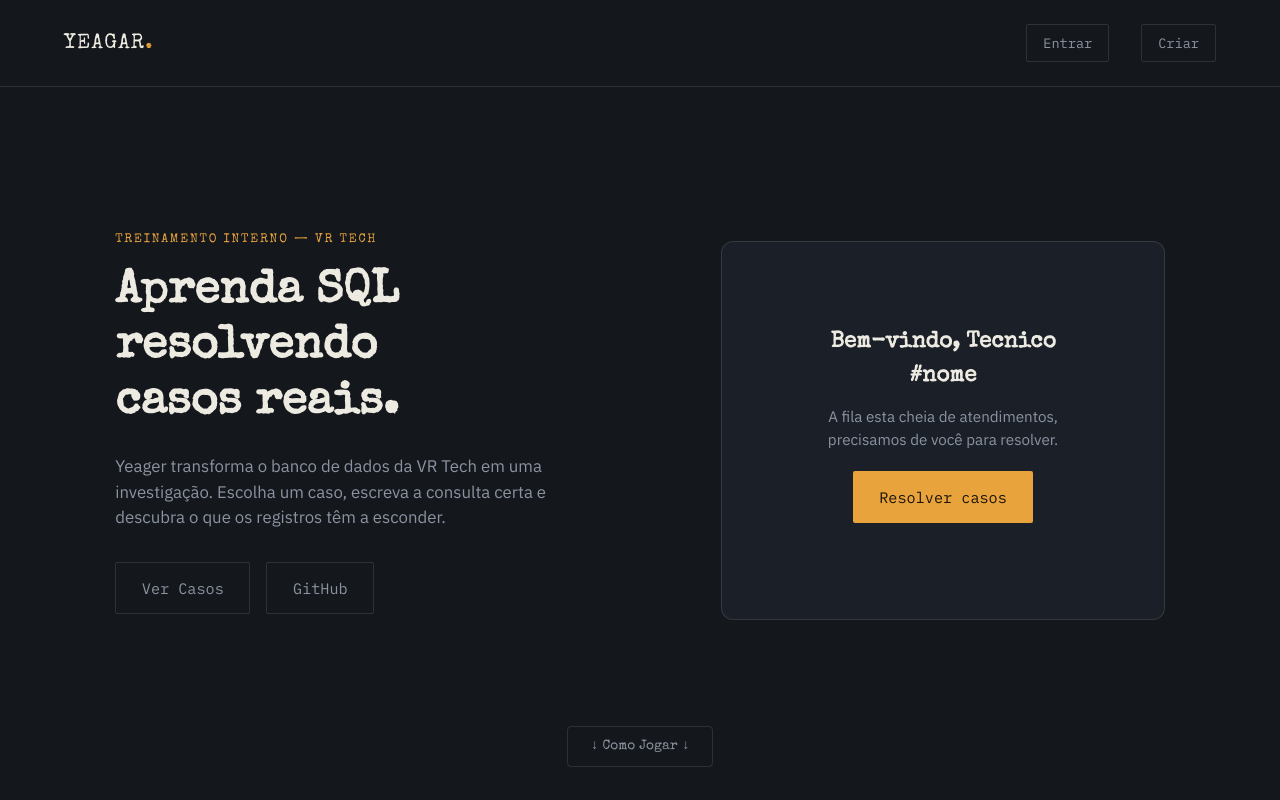
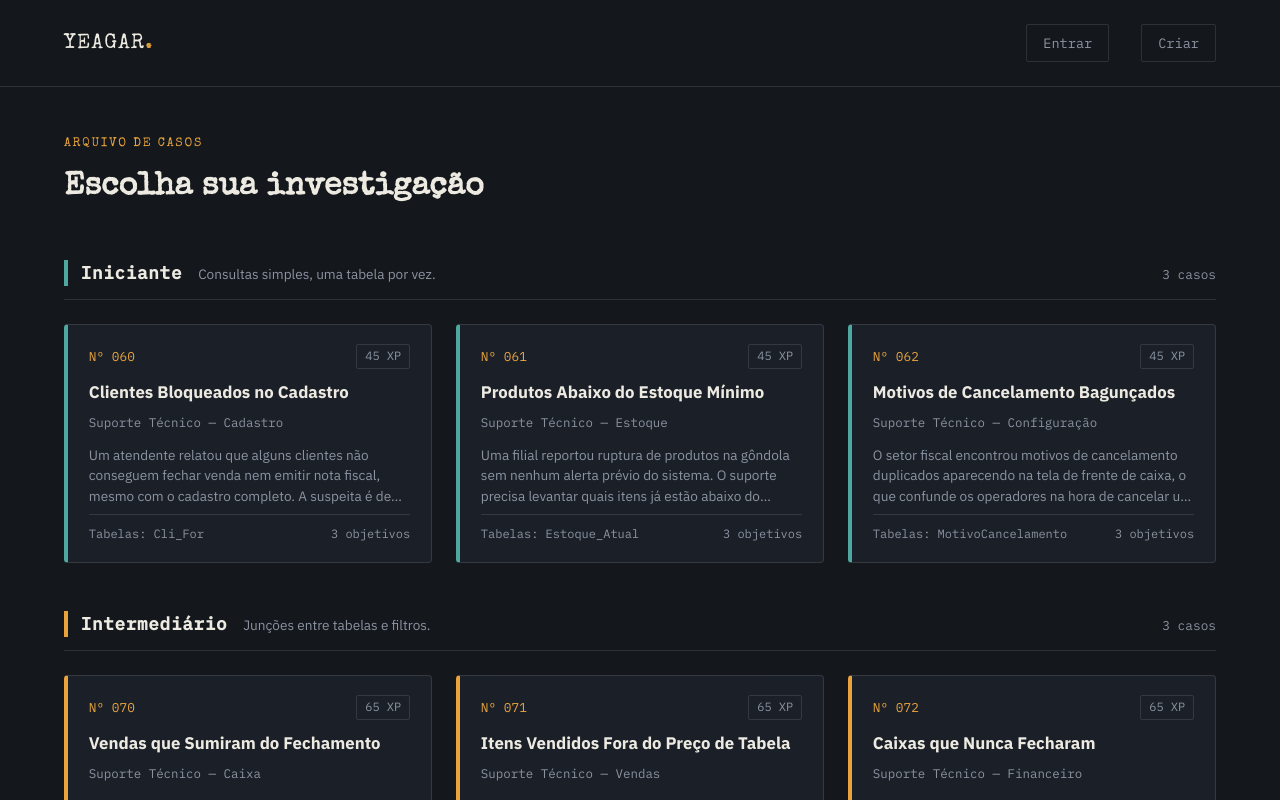
Before and after one commit to jonasPereira533/project-yeager, a Vue app: page /cases in a window 1280 px wide. Shown: the top 800 px of the page. Built offline with nearby package versions, Linux system fonts and the light colour scheme.

Commit message:
Add: crate routers for main-page.vue and case-page.vue

```diff
--- a/package.json
+++ b/package.json
@@ -17,7 +17,8 @@
     "@lezer/highlight": "^1.2.3",
     "codemirror": "^6.0.2",
     "sql.js": "^1.14.2",
-    "vue": "^3.5.41"
+    "vue": "^3.5.41",
+    "vue-router": "^5.3.1"
   },
   "devDependencies": {
     "@types/node": "^24.13.3",
--- a/src/App.vue
+++ b/src/App.vue
@@ -22,6 +22,5 @@ function onSelectCase(caseId: string) {
 </script>
 
 <template>
-  <home-page v-if="currentView === 'home'" @go-to-cases="goToCases"></home-page>
-  <cases-page v-else @go-home="goHome" @select-case="onSelectCase"></cases-page>
+  <router-view/>
 </template>
--- a/src/components/main-page-components/hero.vue
+++ b/src/components/main-page-components/hero.vue
@@ -1,7 +1,11 @@
 <script setup lang="ts">
-const emit = defineEmits<{
-  "go-to-cases": [];
-}>();
+import {useRouter} from "vue-router";
+
+const router = useRouter();
+
+const goToCases = () => {
+  router.push({name: "case-page"});
+}
 </script>
 
 <template>
@@ -11,7 +15,7 @@ const emit = defineEmits<{
       <h1>Aprenda SQL<br>resolvendo casos reais.</h1>
       <p>Yeager transforma o banco de dados da VR Tech em uma investigação. Escolha um caso, escreva a consulta certa e descubra o que os registros têm a esconder.</p>
       <div class="cta-row">
-        <a href="#" class="btn btn-ghost" @click.prevent="emit('go-to-cases')">Ver Casos</a>
+        <a href="#" class="btn btn-ghost" @click="goToCases()">Ver Casos</a>
 
         <a href="https://github.com/jonasPereira533/project-yeager" target="_blank" class="btn btn-ghost">GitHub</a>
       </div>
@@ -22,7 +26,7 @@ const emit = defineEmits<{
       <i class="ti ti-hat-cowboy card-icon" aria-hidden="true"></i>
       <h2>Bem-vindo, Tecnico #nome </h2>
       <p>A fila esta cheia de atendimentos, precisamos de você para resolver.</p>
-      <a href="#" class="btn btn-primary" @click.prevent="emit('go-to-cases')">Resolver casos</a>
+      <a href="#" class="btn btn-primary" @click="goToCases()">Resolver casos</a>
     </div>
   </section>
 
--- a/src/components/shared-components/main-header.vue
+++ b/src/components/shared-components/main-header.vue
@@ -1,12 +1,16 @@
 <script setup lang="ts">
-const emit = defineEmits<{
-  "go-home": [];
-}>();
+import {useRouter} from "vue-router";
+
+const router = useRouter();
+
+const goToMainPage = () => {
+  router.push({name: 'main-page'});
+}
 </script>
 
 <template>
   <header>
-    <button type="button" class="logo" @click="emit('go-home')">
+    <button type="button" class="logo" @click="goToMainPage">
       YEAGAR<span>.</span>
     </button>
     <div class="nav-links">
--- a/src/views/main-page.vue
+++ b/src/views/main-page.vue
@@ -3,10 +3,17 @@ import MainHeader from "../components/shared-components/main-header.vue";
 import Hero from "../components/main-page-components/hero.vue";
 import Instructions from "../components/main-page-components/instructions.vue";
 import MainFooter from "../components/shared-components/main-footer.vue";
+import {useRouter} from "vue-router";
+
+const router = useRouter();
 
 const emit = defineEmits<{
   "go-to-cases": [];
 }>();
+
+
+
+
 </script>
 
 <template>
```
Also changed, not shown: src/main.ts (+6 -1 lines), src/router/index.ts (added, +16 -0 lines), 1 other file (tests, documents, lock files or other folders).
